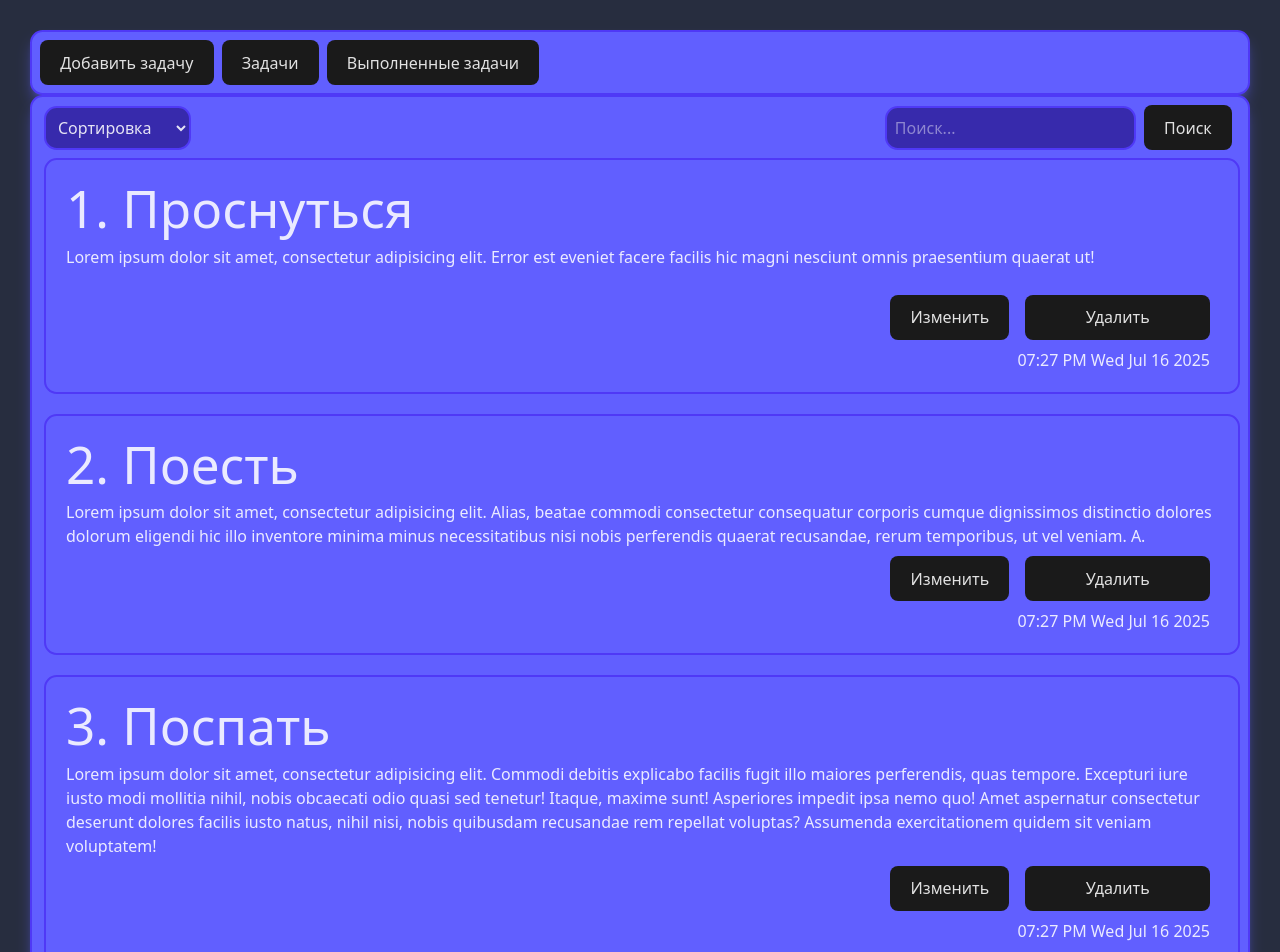
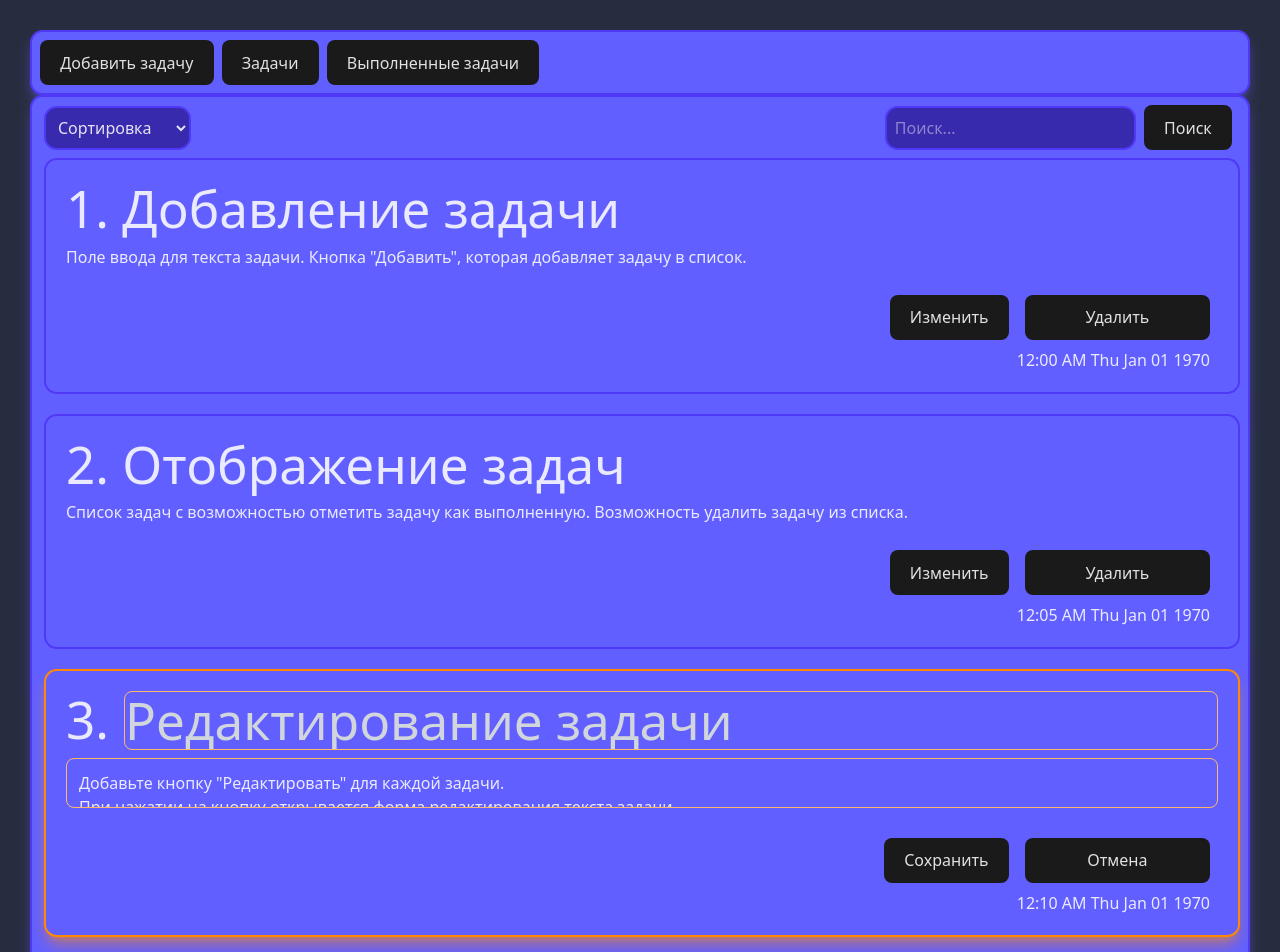
Before and after one commit to WelmenRostov/taskCreator, a React (Vite) app in the folder project_1/: page / in a window 1280 px wide. Shown: the top 952 px of the page. Built offline with nearby package versions, Linux system fonts and the light colour scheme.

Commit message:
interface editor

```diff
--- a/project_1/src/App.tsx
+++ b/project_1/src/App.tsx
@@ -1,56 +1,75 @@
-import React, {useState} from 'react';
+import React, {useEffect, useState} from 'react';
 import Navigation from "./components/Navigation.tsx";
 import TaskForm from "./components/TaskForm.tsx";
 import PostList from "./components/PostList.tsx";
 import type {Post} from "./types/types.tsx";
 
-
 export const App: React.FC = () => {
     const [modal, setModal] = useState(false)
 
-    const [posts, setPosts] = useState<Post[]>([
+    const postsState: Post[] = [
         {
             id: 1,
             count: 1,
-            title: "Проснуться",
-            text: 'Lorem ipsum dolor sit amet, consectetur adipisicing elit. Error est eveniet facere facilis hic magni nesciunt omnis praesentium quaerat ut!',
-            data: new Date(),
+            title: "Добавление задачи",
+            text: 'Поле ввода для текста задачи.\n' +
+                'Кнопка "Добавить", которая добавляет задачу в список.',
+            data: (new Date(10000)),
             status: 'pending'
         },
         {
             id: 2,
             count: 2,
-            title: "Поесть",
-            text: 'Lorem ipsum dolor sit amet, consectetur adipisicing elit. Alias, beatae commodi consectetur consequatur corporis cumque dignissimos distinctio dolores dolorum eligendi hic illo inventore minima minus necessitatibus nisi nobis perferendis quaerat recusandae, rerum temporibus, ut vel veniam. A.',
-            data: new Date(),
+            title: "Отображение задач",
+            text: 'Список задач с возможностью отметить задачу как выполненную.\n' +
+                'Возможность удалить задачу из списка.',
+            data: new Date(300000),
             status: 'pending'
         },
         {
             id: 3,
             count: 3,
-            title: "Поспать",
-            text: 'Lorem ipsum dolor sit amet, consectetur adipisicing elit. Commodi debitis explicabo facilis fugit illo maiores perferendis, quas tempore. Excepturi iure iusto modi mollitia nihil, nobis obcaecati odio quasi sed tenetur! Itaque, maxime sunt! Asperiores impedit ipsa nemo quo! Amet aspernatur consectetur deserunt dolores facilis iusto natus, nihil nisi, nobis quibusdam recusandae rem repellat voluptas? Assumenda exercitationem quidem sit veniam voluptatem!',
-            data: new Date(),
-            status: 'pending'
+            title: "Редактирование задачи",
+            text: 'Добавьте кнопку "Редактировать" для каждой задачи.\n' +
+                'При нажатии на кнопку открывается форма редактирования текста задачи.',
+            data: new Date(600000),
+            status: 'editor'
         },
         {
             id: 4,
             count: 4,
-            title: "Авто",
+            title: "Сохранение задач",
             text: 'Бетта',
-            data: new Date(),
+            data: new Date(900000),
             status: 'pending'
         },
         {
             id: 5,
             count: 5,
             title: "Гамма",
-            text: 'Артоз',
-            data: new Date(),
+            text: 'Задачи должны сохраняться в localStorage и восстанавливаться при перезагрузке страницы.',
+            data: new Date(1200000),
             status: 'pending'
-        },
+        },]
 
-    ]);
+    const [posts, setPosts] = useState<Post[]>(postsState);
+
+
+    const updatePost = (id: number, updatedPost: Post) => {
+        setPosts(prevPosts => {
+            return prevPosts.map(post =>
+                post.id === id ? updatedPost : post
+            );
+        });
+    };
+
+    const updateStatus = (id: number, updatedPost: Post) => {
+        setPosts(prevPosts => {
+            return prevPosts.map(post =>
+                post.id === id ? { ...post, status: updatedPost.status } : post
+            );
+        });
+    };
 
     const handleAddPost = (post: Post) => {
         setPosts((prev) => {
@@ -63,11 +82,14 @@ export const App: React.FC = () => {
         setPosts(posts.filter(p => p.id !== id));
     };
 
+    useEffect(() => {
+        console.log('Posts changed:', posts);
+    }, [posts]);
 
     return (
         <>
             <Navigation setVisible={setModal}/>
-            <PostList posts={posts} removePost={removePost}/>
+            <PostList posts={posts} removePost={removePost} updatePost={updatePost} updateStatus={updateStatus}/>
             <TaskForm handleAddPost={handleAddPost} modal={modal} setModal={setModal}/>
         </>
     );
--- a/project_1/src/components/PostItem.tsx
+++ b/project_1/src/components/PostItem.tsx
@@ -1,23 +1,95 @@
 import MyButton from "./UI/button/MyButton.tsx";
 import type {Post} from "../types/types.tsx";
+import MyTextarea from "./UI/textarear/MyTextarea.tsx";
+import React, {useState} from "react";
 
 
 interface Props extends Post {
     index: number,
     removePost: (id: number) => void
+    updatePost: (id: number, updatedPost: Post) => void;
+    updateStatus: (id: number, updatedPost: Post) => void;
 }
 
-export const PostItem = ({id, data, text, title, index, removePost}: Props) => {
+export const PostItem = ({id, data, text, title, index, removePost, status, updatePost, updateStatus}: Props) => {
+    const [editableTitle, setEditableTitle] = useState(title);
+    const [editableText, setEditableText] = useState(text);
+
+    const changeStatus = () => {
+        const updatedPost: Post = {
+            id,
+            title,
+            text,
+            data,
+            status: 'editor'
+        };
+        updateStatus(id, updatedPost);
+    }
+    const handleSave = () => {
+        // Создаем обновленный объект поста
+        const updatedPost: Post = {
+            id,
+            title: editableTitle,
+            text: editableText,
+            data,
+            status: 'pending',
+        };
+
+        // Вызываем функцию для обновления поста
+        updatePost(id, updatedPost);
+    };
 
     return (
+        status == 'editor' ? (
+            <div>
+                <div key={id}
+                     className={'bg-indigo-500 shadow-lg shadow-orange-400/50 border-2 border-orange-400 rounded-[1vw]  mb-5 p-5 outline-black/5 dark:bg-gray-800 bg-opacity-10 overflow-hidden resize-none'}>
+                    <h1 className={'flex'}>{index + 1}.
+                        <MyTextarea
+                            name="title"
+                            type="text"
+                            scroll="editor"
+                            className="text-gray-300 mb-2 h-auto w-full ml-[15px] border border-orange-300 rounded-lg focus:outline-none focus:ring-2 focus:ring-orange-300 overflow-hidden resize-none"
+                            text={editableTitle}
+                            value={editableTitle}
+                            onChange={(e) => setEditableTitle(e.target.value)}
+                        />
+                    </h1>
+                    <MyTextarea
+                        text={editableText} // Используем локальное состояние
+                        size='base'
+                        className="border border-orange-300 rounded-lg focus:outline-none focus:ring-2 focus:ring-orange-300 overflow-hidden resize-none"
+                        value={editableText} // Используем локальное состояние
+                        onChange={(e) => setEditableText(e.target.value)} // Обновляем локальное состояние
+                    />
+                    <div className={'grid grid-flow-row-dense grid-cols-1 grid-rows-1'}>
+                        <MyButton className={'m-2 col-end-3 row'} onClick={handleSave}>Сохранить</MyButton>
+                        <MyButton className={'m-2 col-end-4 row-end-1'}
+                                  onClick={() => removePost(id)}>Отмена</MyButton>
+                        <p className={'mr-2 col-end-4 row-end-3'}>{data.toLocaleTimeString([], {
+                            hour: '2-digit',
+                            minute: '2-digit'
+                        }) + ' ' + data.toDateString()}</p>
+                    </div>
+                </div>
+            </div>
+        ) : (
             <div key={id}
                  className={'bg-indigo-500 shadow-lg shadow-indigo-500/50 border-2 border-indigo-600 rounded-[1vw]  mb-5 p-5 outline-black/5 dark:bg-gray-800 bg-opacity-10 overflow-hidden resize-none'}>
-            <h1>{index + 1}. {title}
+                <h1>{index + 1}. {" "}
+                    {status == 'editor' ? (
+                        <input
+                            type="text"
+                            className="p-2 rounded-md border border-gray-300 focus:outline-none focus:ring-2 focus:ring-blue-500"
+                        />
+                    ) : (
+                        title
+                    )}
                 </h1>
                 <p className={'min-h-[50px] w-full pt-2 rounded-[1vw] focus:outline-none focus:ring-2 focus:ring-blue-500 overflow-x-auto resize-none flex-grow break-words'}>{text}
                 </p>
                 <div className={'grid grid-flow-row-dense grid-cols-1 grid-rows-1 '}>
-                <MyButton className={'m-2 col-end-3 row'}>Изменить</MyButton>
+                    <MyButton className={'m-2 col-end-3 row'} onClick={() => changeStatus}>Изменить</MyButton>
                     <MyButton className={'m-2 col-end-4 row-end-1'} onClick={() => removePost(id)}>Удалить</MyButton>
                     <p className={'mr-2 col-end-4 row-end-3'}>{data.toLocaleTimeString([], {
                         hour: '2-digit',
@@ -26,4 +98,5 @@ export const PostItem = ({id, data, text, title, index, removePost}: Props) => {
                 </div>
             </div>
         )
+    )
 }
--- a/project_1/src/components/PostList.tsx
+++ b/project_1/src/components/PostList.tsx
@@ -7,16 +7,18 @@ import MyButton from "./UI/button/MyButton.tsx";
 interface PostListProps {
     posts: Post[];
     removePost: (id: number) => void;
+    updatePost: (id: number, updatedPost: Post) => void;
+    updateStatus: (id: number, updatedPost: Post) => void;
 }
 
-const PostList = ({posts, removePost}: PostListProps) => {
+const PostList = ({posts, removePost, handleAddPost, updatePost, updateStatus}: PostListProps) => {
 
     const [selecterSort, setSelectedSort] = useState('') //сортировка
 
     const [searchQuery, setSearchQuery] = useState('') //поиск
 
     const sortedPosts = useMemo(() => {
-        if (selecterSort){
+        if (selecterSort) {
             return [...posts].sort((a, b) => a[selecterSort].localeCompare(b[selecterSort]))
         }
         return posts;
@@ -40,7 +42,7 @@ const PostList = ({posts, removePost}: PostListProps) => {
                     defaultValue='Сортировка'
                     options={[
                         {value: 'old', name: 'Старые'},
-                        {value: 'new', name: 'Новые'},
+                        {value: 'data', name: 'Новые'},
                         {value: 'title', name: 'По названию'},
                         {value: 'text', name: 'По описанию'},
                     ]}>
@@ -57,11 +59,12 @@ const PostList = ({posts, removePost}: PostListProps) => {
             </div>
             {sortedAndSearchPosts.length !== 0 ? (
                 sortedAndSearchPosts.map((post, count) => (
-                    <PostItem removePost={removePost} key={post.id} {...post} index={count}/>
+                    <PostItem handleAddPost={handleAddPost} removePost={removePost} removePost={removePost} updateStatus={updateStatus}
+                              updatePost={updatePost} key={post.id} {...post} index={count}/>
                 ))
             ) : (
                 <div className="p-10 place-self-center">
-                    <h1>Пусто...</h1>
+                    <h1>Задачи отсутствуют...</h1>
                 </div>
             )}
         </div>
--- a/project_1/src/components/TaskForm.tsx
+++ b/project_1/src/components/TaskForm.tsx
@@ -1,74 +1,82 @@
-import React, {FormEvent} from 'react';
+import React, { FormEvent, useRef } from 'react';
 import MyButton from "./UI/button/MyButton.tsx";
 import clsx from "clsx";
-import type {Post} from "../types/types.tsx";
-
+import type { Post } from "../types/types.tsx";
 
 type AddPostProps = {
     modal: boolean;
     setModal: (modal: boolean) => void;
-    handleAddPost: (post: Post) => void
+    handleAddPost: (post: Post) => void;
 };
-const TaskForm = ({modal, setModal, handleAddPost}: AddPostProps) => {
+
+const TaskForm = ({ modal, setModal, handleAddPost }: AddPostProps) => {
+
+    const textareaRef = useRef<HTMLTextAreaElement | null>(null);
+
+    // Функция для изменения высоты textarea по мере ввода
+    const adjustTextareaHeight = () => {
+        if (textareaRef.current) {
+            if ("style" in textareaRef.current) {
+                textareaRef.current.style.height = 'auto';
+            }
+            if ("style" in textareaRef.current) {
+                textareaRef.current.style.height = `${textareaRef.current.scrollHeight}px`;
+            }
+        }
+    };
 
     const setModalFunctyon = (): void => {
-        setModal(false)
-    }
+        setModal(false);
+    };
+
+    const visibleStatus = clsx("", {
+        'hidden': !modal,
+    });
 
 
-    const visibleStatus = clsx(
-        '',
-        {
-
-            'hidden': !modal,
-        }
-    );
-
-    const onSubmit = ((e :  FormEvent<HTMLFormElement>) => {
-
-
-
+    const onSubmit = (e: FormEvent<HTMLFormElement>) => {
         const form = e.target as HTMLFormElement;
         const title = form.elements.namedItem('title') as HTMLInputElement;
         const text = form.elements.namedItem('text') as HTMLTextAreaElement;
+
         if (!title.value.trim() || !text.value.trim()) {
             return;
         }
-        handleAddPost({title: title.value, text: text.value, count: 1, data: new Date(), status: "rejected", id: +new Date()})
-        e.preventDefault()
-        title.value= ''
-        text.value= ''
-    })
+
+        handleAddPost({ title: title.value, text: text.value, count: 1, data: new Date(), status: "rejected", id: +new Date() });
+        e.preventDefault();
+        title.value = '';
+        text.value = '';
+    };
 
     return (
         <form onSubmit={onSubmit} className={visibleStatus}>
-            <div onClick={setModalFunctyon} className='absolute top-0 left-0 w-full h-full bg-indigo-950 opacity-55 backdrop-blur-sm'>
-            </div>
-            <div
-                className='bg-indigo-500 shadow-lg shadow-indigo-500/50 w-[400px] item-center justify-center absolute top-1/2 left-1/2 transform -translate-x-1/2 -translate-y-1/2 border-2 border-indigo-600 rounded-4xl max-w-sm mx-auto p-6 outline-black/5 dark:bg-gray-800 bg-opacity-50'>
+            <div onClick={setModalFunctyon} className='absolute top-0 left-0 w-full h-full bg-indigo-950 opacity-55 backdrop-blur-sm'></div>
+            <div className='bg-indigo-500 shadow-lg shadow-indigo-500/50 w-[400px] item-center justify-center absolute top-1/2 left-1/2 transform -translate-x-1/2 -translate-y-1/2 border-2 border-indigo-600 rounded-4xl max-w-sm mx-auto p-6 outline-black/5 dark:bg-gray-800 bg-opacity-50'>
                 <h2 className="text-2xl font-semibold text-center mb-4">Задача:</h2>
-
-                <input name={'title'} type="text"
-                       className="w-full p-3 mb-4 border border-gray-300 rounded-lg focus:outline-none focus:ring-2 focus:ring-blue-500"
-                       placeholder="Введите название..."/>
-
-
+                <input
+                    name="title"
+                    type="text"
+                    className="w-full p-3 mb-4 border border-gray-300 rounded-lg focus:outline-none focus:ring-2 focus:ring-blue-500"
+                    placeholder="Введите название..."
+                />
                 <h2 className="text-2xl font-semibold text-center mb-4">Содержание:</h2>
-
-                <textarea name={'text'}
-                          className="min-h-[50px] w-full p-3 mb-4 border border-gray-300 rounded-lg focus:outline-none focus:ring-2 focus:ring-blue-500 overflow-hidden resize-none"
-                          placeholder="Введите описание..."
-                          rows={1}
+                <textarea
+                    size = 'base'
+                    ref={textareaRef}
+                    name="text"
+                    className="min-h-[50px] w-full p-3 mb-4 border border-gray-300 rounded-lg focus:outline-none focus:ring-2 focus:ring-blue-500 overflow-hidden resize-none"
+                    placeholder="Введите описание..."
+                    rows={1}
+                    onInput={adjustTextareaHeight} // Автоматическое изменение высоты
                 ></textarea>
-
-                <MyButton type={"submit"}
-                          color="blue"
-                          className='w-[160px] item-center justify-center top-1/2 left-1/2 transform translate-x-20 translate-y-1'
-                >
+                <MyButton
+                    type="submit"
+                    color="blue"
+                    className='w-[160px] item-center justify-center top-1/2 left-1/2 transform translate-x-20 translate-y-1'>
                     Отправить
                 </MyButton>
             </div>
-
         </form>
     );
 };
--- /dev/null
+++ b/project_1/src/components/UI/textarear/MyTextarea.tsx
@@ -0,0 +1,52 @@
+import React, {useRef} from 'react';
+import clsx from "clsx";
+
+interface MyTextarea extends HTMLTextAreaElement{
+
+    size?: 'small' | 'medium' | 'large'; // Размер кнопки
+    name:string,
+    placeholder:string
+    text:string,
+    className?:string
+
+}
+const MyTextarea = ({name, placeholder, text, className, size}:MyTextarea) => {
+
+
+    const textareaClasses = clsx(
+        '',
+        {
+            'w-full': size === 'editor',
+            'w-min-h-[50px] w-full p-3 mb-4 border border-gray-300 rounded-lg focus:outline-none focus:ring-2 focus:ring-blue-500 overflow-hidden resize-none': size === 'base',
+        },
+        className
+    );
+
+    const textareaRef = useRef<MyTextarea | null>(null);
+
+    // Функция для изменения высоты textarea по мере ввода
+    const adjustTextareaHeight = () => {
+        if (textareaRef.current) {
+            if ("style" in textareaRef.current) {
+                textareaRef.current.style.height = 'auto';
+            }
+            if ("style" in textareaRef.current) {
+                textareaRef.current.style.height = `${textareaRef.current.scrollHeight}px`;
+            }
+        }
+    };
+
+    return (
+        <textarea
+            ref={textareaRef}
+            name={name}
+            className={textareaClasses}
+            placeholder={placeholder}
+            rows={1}
+            defaultValue={text}
+            onInput={adjustTextareaHeight} // Автоматическое изменение высоты
+        ></textarea>
+    );
+};
+
+export default MyTextarea;
--- a/project_1/src/types/types.tsx
+++ b/project_1/src/types/types.tsx
@@ -4,5 +4,5 @@ export interface Post {
     title: string,
     text: string,
     data: Date,
-    status: 'pending' | 'fulfilled' | 'rejected';
+    status: 'pending' | 'fulfilled' | 'rejected' | 'editor';
 }
```
Lines whose indentation alone changed are shown as unchanged.
